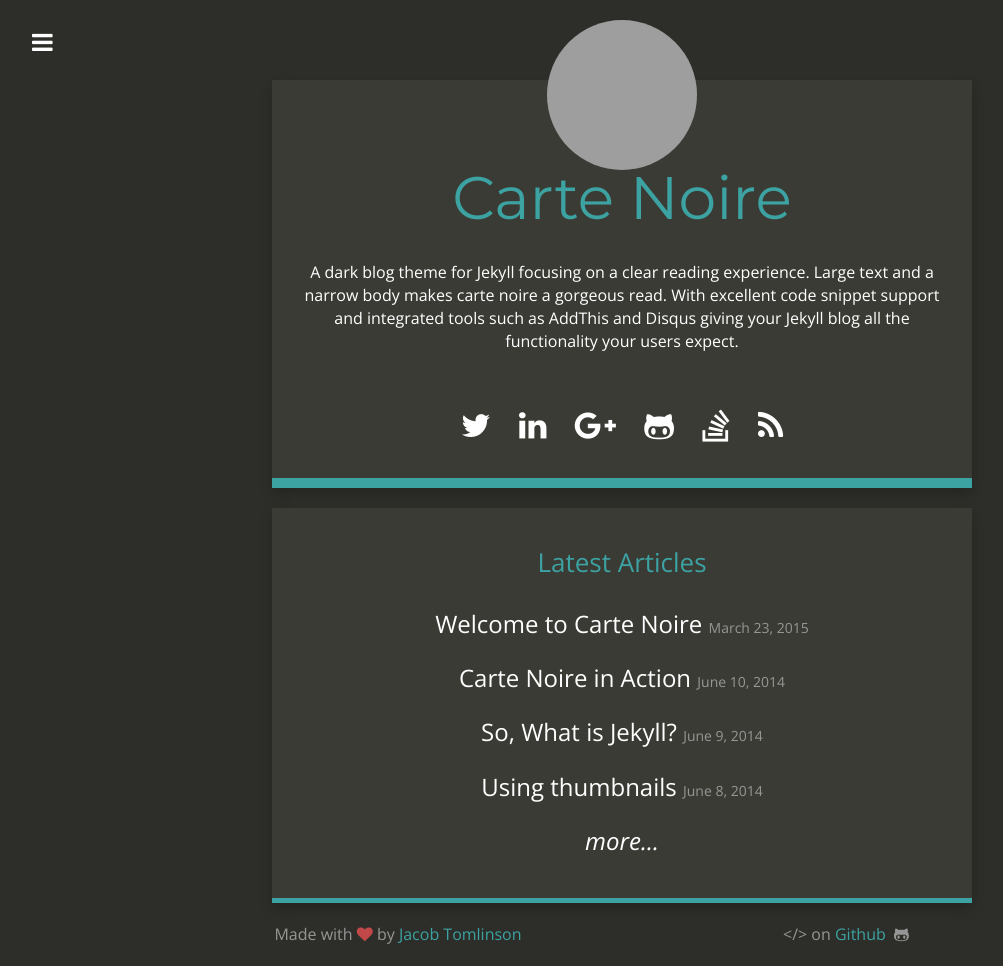
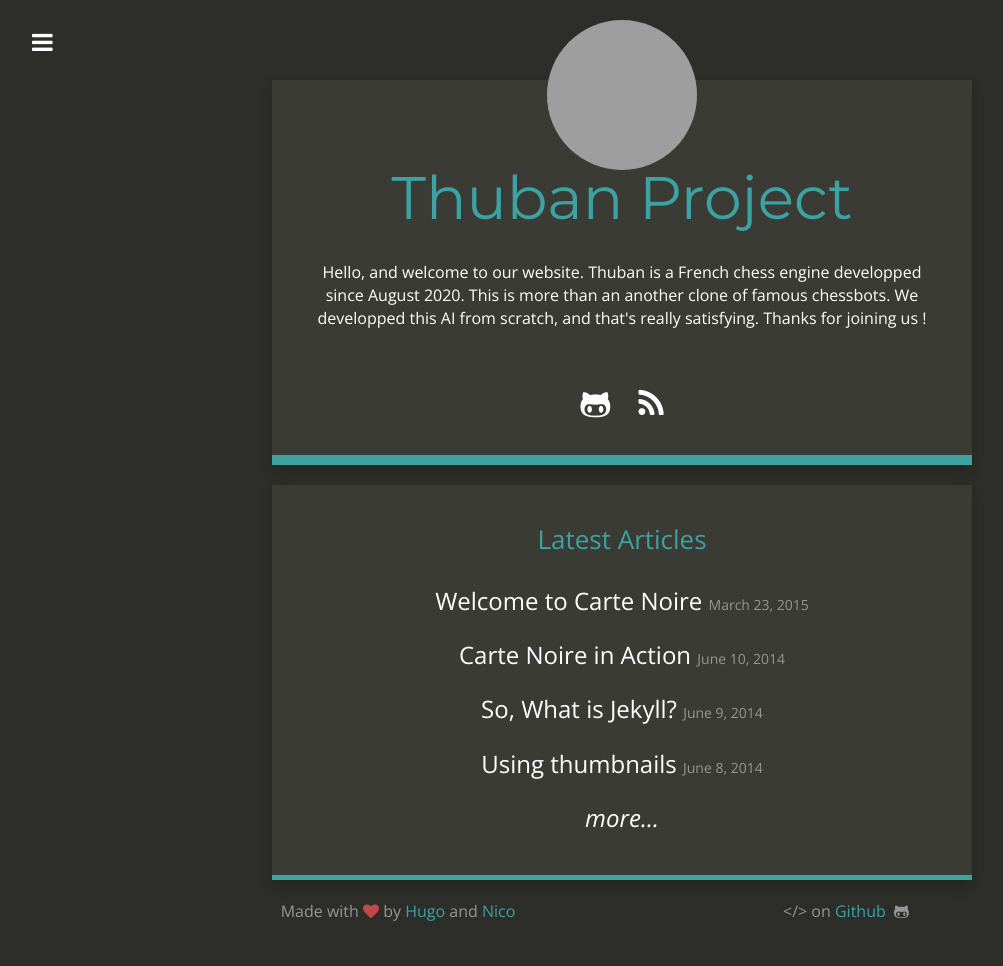
Before and after one commit to thuban-bot/thuban-bot.github.io, a Jekyll site: the page built from index.html, in a window 1280 px wide. Shown: the whole page, without its empty margins (18-1021 px from the left). Built offline with Jekyll 4.4.1, drawn with Linux system fonts in a browser that asks for light colours; nearby versions of some CDN libraries; after the commit the page ends 943 px from its top, so only the background shows below that; grey boxes are pictures that could not be loaded.

Commit message:
update description

```diff
--- a/_config.yml
+++ b/_config.yml
@@ -1,10 +1,10 @@
 # Site settings
-title: "Carte Noire"
-email: jacob@jacobtomlinson.co.uk
-description: "A dark blog theme for Jekyll."
+title: "Thuban Project"
+email: thuban.bot@gmail.com
+description: "The French Homemade Chessbot"
 baseurl: ""
 url: "https://thuban-bot.github.io/"
-title_description: "A dark blog theme for Jekyll focusing on a clear reading experience. Large text and a narrow body makes carte noire a gorgeous read. With excellent code snippet support and integrated tools such as AddThis and Disqus giving your Jekyll blog all the functionality your users expect."
+title_description: "Hello, and welcome to our website. Thuban is a French chess engine developped since August 2020. This is more than an another clone of famous chessbots. We developped this AI from scratch, and that's really satisfying. Thanks for joining us !"
 title_image: "https://www.gravatar.com/avatar/00000000000000000000000000000000?s=500&d=mm"
 google_analytics: "UA-20365477-4"
 disqus_account: cartenoire
@@ -13,19 +13,19 @@
 post_limit: 5
 
 # Social usernames/URLs
-twitter_username: _jacobtomlinson
-github_username:  jacobtomlinson
+twitter_username:
+github_username:  thuban-bot
 instagram_username:
 reddit_username:
-linkedin_link: http://carte-noire.jacobtomlinson.co.uk/
-google_plus_link: http://carte-noire.jacobtomlinson.co.uk/
-stackoverflow_link: http://carte-noire.jacobtomlinson.co.uk/
+linkedin_link:
+google_plus_link:
+stackoverflow_link:
 xing_link:
 facebook_link:
 
 # Footer
-footer_left: "Made with <i class=\"fa fa-heart\"></i> by <a href=\"https://twitter.com/_JacobTomlinson\">Jacob Tomlinson</a>"
-footer_right: "&lt;/&gt; on <a href=\"https://github.com/jacobtomlinson/carte-noire\">Github</a> &nbsp;<i class=\"fa fa-github-alt\"></i>"
+footer_left: "Made with <i class=\"fa fa-heart\"></i> by <a href=\"\">Hugo</a> and <a href=\"\">Nico</a>"
+footer_right: "&lt;/&gt; on <a href=\"https://github.com/thuban-bot/thuban-bot.github.io\">Github</a> &nbsp;<i class=\"fa fa-github-alt\"></i>"
 
 # Build settings
 markdown: kramdown
```
